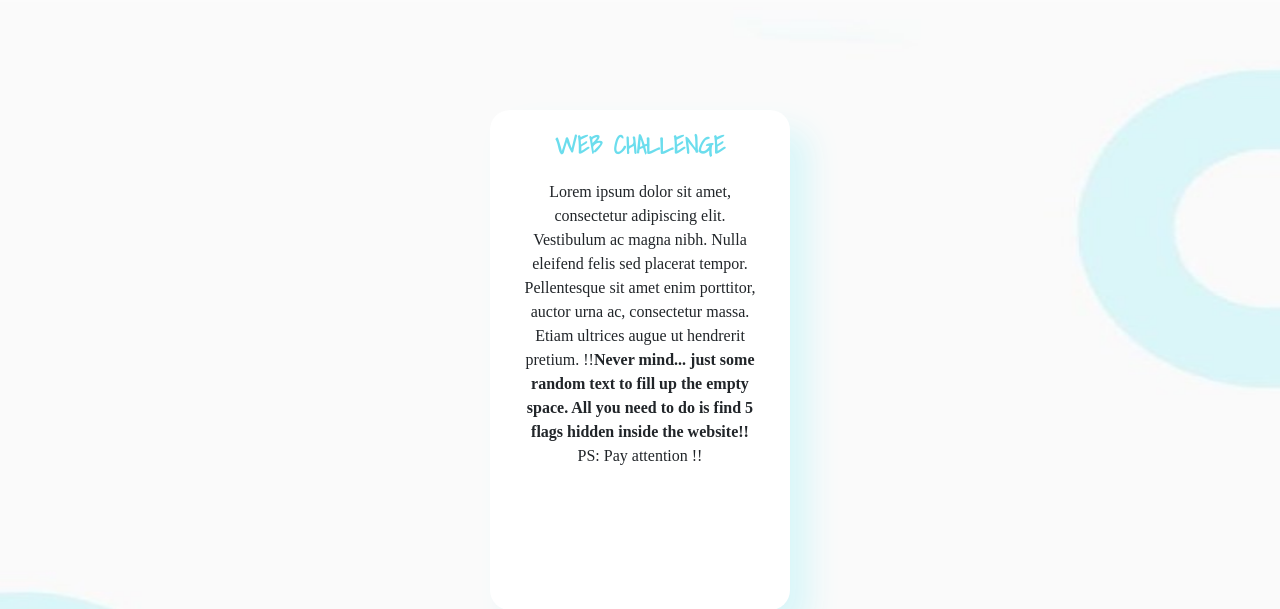
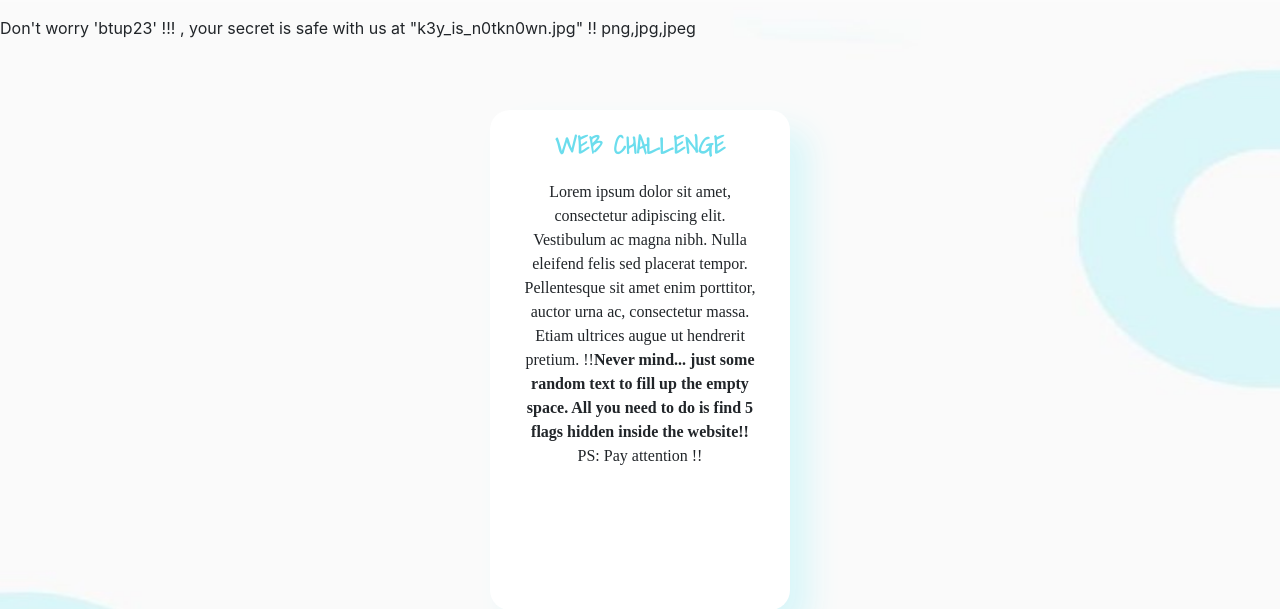
Before and after one commit to Joshua-David1/Web-challenge-bootup, a Flask app: page / in a window 1280 px wide. Shown: the top 609 px of the page. Run offline with Flask 3, Linux system fonts and the light colour scheme; some libraries are stand-ins or nearby versions; some web fonts are replaced.

Commit message:
Update index

```diff
--- a/templates/index.html
+++ b/templates/index.html
@@ -261,9 +261,9 @@
 
 <p>
 	<p>
-		<!-- Don't worry 'btup23' !!! , your secret is safe with us at "k3y_is_n0tkn0wn.jpg" !!-->
+		 Don't worry 'btup23' !!! , your secret is safe with us at "k3y_is_n0tkn0wn.jpg" !!
 
-		<!-- png,jpg,jpeg -->
+		png,jpg,jpeg
 	</p>
 </p>
 
```
